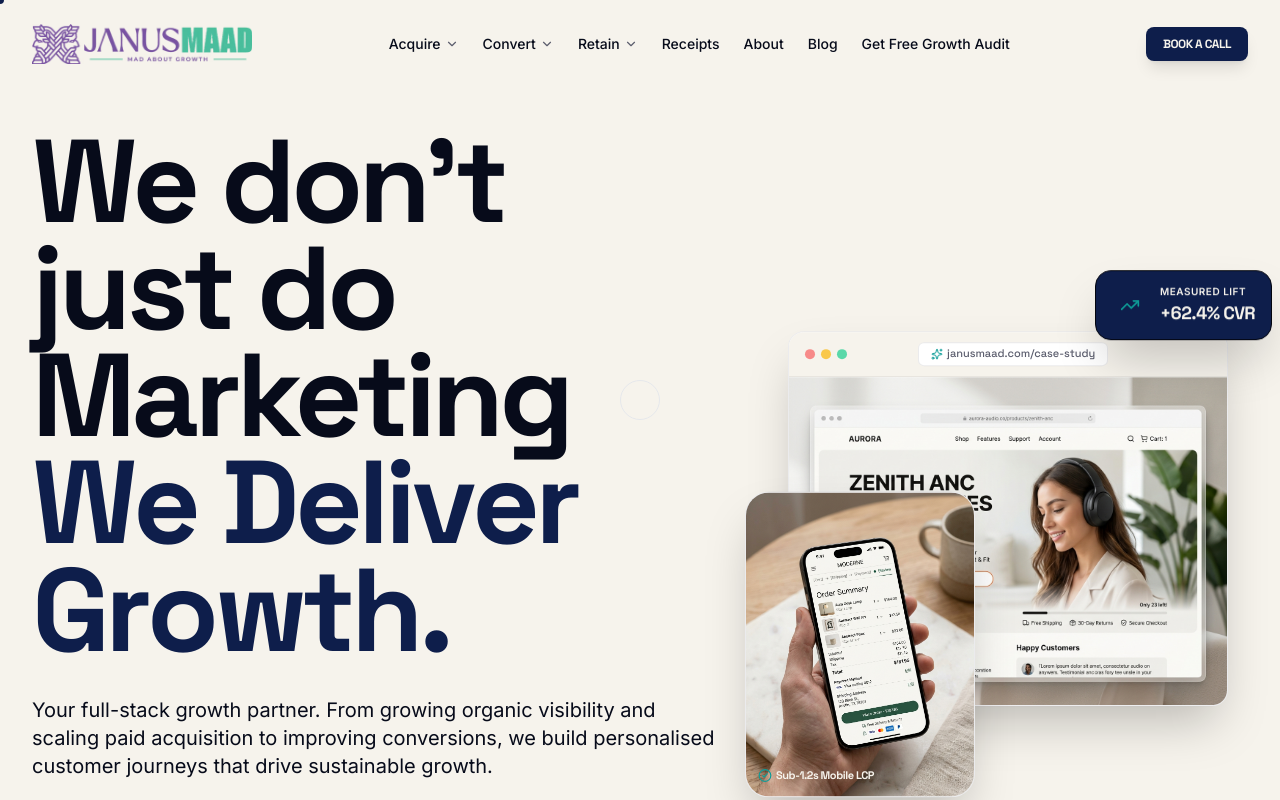
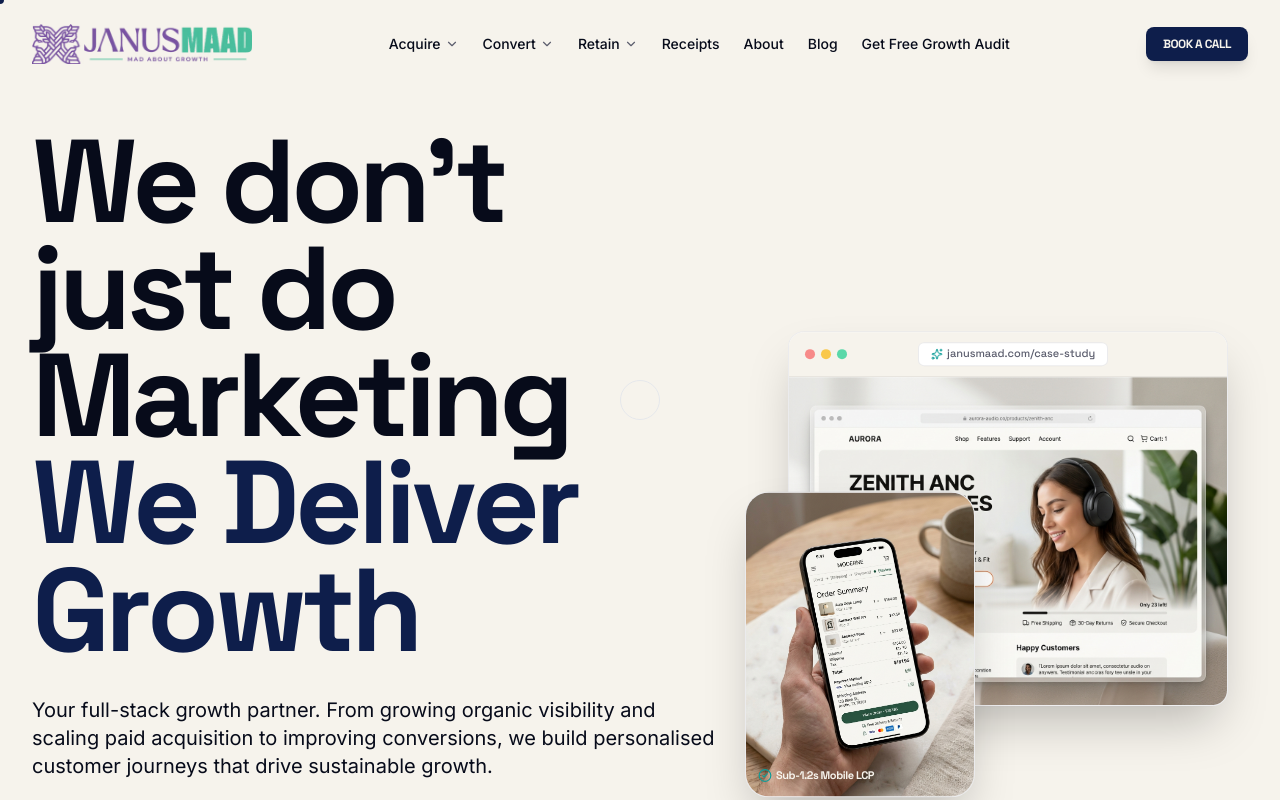
Before and after one commit to Aaditya29112005/Janusmaad-1, a React (Vite) app: page / in a window 1280 px wide. Shown: the top 800 px of the page. Built offline with nearby package versions, Linux system fonts and the light colour scheme.

Commit message:
feat: remove dot from hero headline and remove measured lift CVR badge

```diff
--- a/src/components/hero/HeroVisual.tsx
+++ b/src/components/hero/HeroVisual.tsx
@@ -1,13 +1,12 @@
 import React, { useEffect, useRef } from 'react';
 import { gsap } from '../../gsap/register';
 import { prefersReducedMotion } from '../../gsap/utils';
-import { TrendingUp, Sparkles, CheckCircle2 } from 'lucide-react';
+import { Sparkles, CheckCircle2 } from 'lucide-react';
 
 export const HeroVisual: React.FC = () => {
   const containerRef = useRef<HTMLDivElement | null>(null);
   const desktopRef = useRef<HTMLDivElement | null>(null);
   const mobileRef = useRef<HTMLDivElement | null>(null);
-  const badgeRef = useRef<HTMLDivElement | null>(null);
 
   useEffect(() => {
     const container = containerRef.current;
@@ -26,14 +25,6 @@ export const HeroVisual: React.FC = () => {
       gsap.to(mobileRef.current, {
         y: '+=14',
         duration: 3.6,
-        repeat: -1,
-        yoyo: true,
-        ease: 'sine.inOut',
-      });
-
-      gsap.to(badgeRef.current, {
-        y: '-=8',
-        duration: 2.5,
         repeat: -1,
         yoyo: true,
         ease: 'sine.inOut',
@@ -132,20 +123,6 @@ export const HeroVisual: React.FC = () => {
           </div>
         </div>
       </div>
-
-      {/* Floating Card 3: Measured CVR Lift Pill Badge */}
-      <div
-        ref={badgeRef}
-        className="absolute top-4 -right-2 sm:-right-6 bg-violet text-bone border border-violet-deep px-4 py-3 rounded-2xl shadow-2xl z-30 flex items-center gap-3 backdrop-blur-md transform-gpu"
-      >
-        <div className="p-2 rounded-xl bg-teal/20 text-teal">
-          <TrendingUp className="w-5 h-5" />
-        </div>
-        <div>
-          <div className="text-[10px] text-bone/70 uppercase tracking-wider font-bold">Measured Lift</div>
-          <div className="font-display font-bold text-lg text-bone tabular-nums">+62.4% CVR</div>
-        </div>
-      </div>
     </div>
   );
 };
--- a/src/content/hero.ts
+++ b/src/content/hero.ts
@@ -1,6 +1,6 @@
 export const HERO_CONTENT = {
   headlineLine1: "We don't just do Marketing",
-  headlineLine2: 'We Deliver Growth.',
+  headlineLine2: 'We Deliver Growth',
   body: 'Your full-stack growth partner. From growing organic visibility and scaling paid acquisition to improving conversions, we build personalised customer journeys that drive sustainable growth.',
   primaryCTA: 'Book a call',
   secondaryCTA: 'Run the ROI calculator',
```
